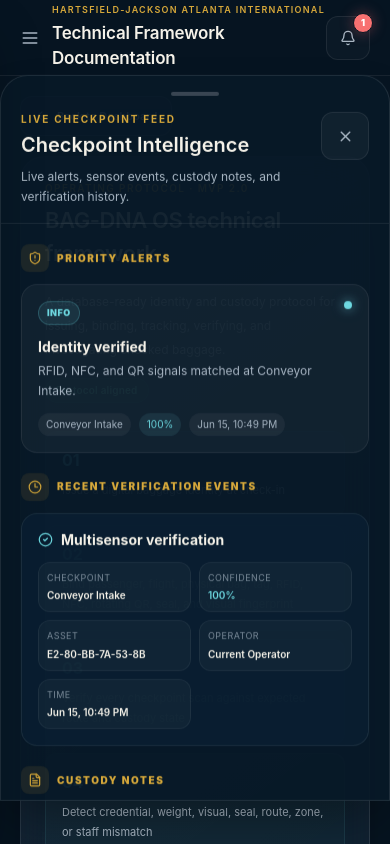
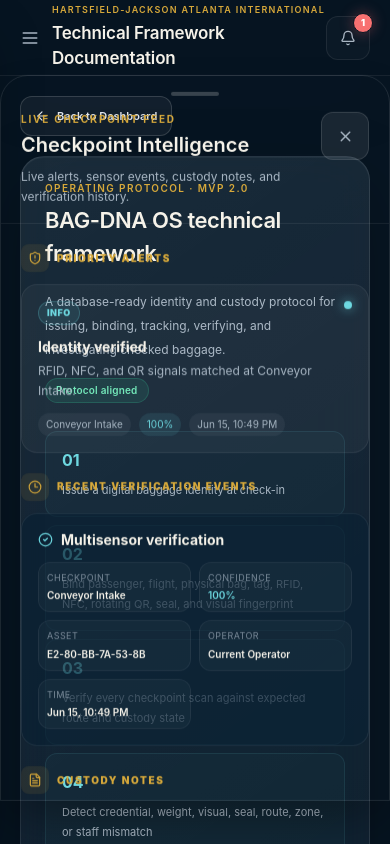
Before and after one commit to Omoluabi1003/bag-dna-os, a Next.js app: page /docs in a window 390 px wide. Shown: the top 844 px of the page. Built offline with nearby package versions, Linux system fonts and the light colour scheme.

Commit message:
Fix checkpoint intelligence close control

```diff
--- a/components/notifications/NotificationAlertCenter.tsx
+++ b/components/notifications/NotificationAlertCenter.tsx
@@ -104,8 +104,7 @@
     closeModal("checkpoint-alert-center");
   }
 
-  function handleCloseControl(event: React.MouseEvent<HTMLButtonElement> | React.PointerEvent<HTMLButtonElement>) {
-    event.preventDefault();
+  function handleCloseControl(event: React.MouseEvent<HTMLButtonElement>) {
     event.stopPropagation();
     closeAlertCenter();
   }
@@ -135,7 +134,7 @@
 
       <div
         aria-hidden={!isAlertCenterOpen}
-        className={`fixed inset-0 z-[70] bg-black/35 backdrop-blur-[2px] transition-opacity duration-[180ms] ${
+        className={`fixed inset-0 z-[70] bg-black/25 backdrop-blur-[1px] transition-opacity duration-[180ms] ${
           isAlertCenterOpen ? "pointer-events-auto opacity-100" : "pointer-events-none opacity-0"
         }`}
         onClick={closeAlertCenter}
@@ -147,7 +146,7 @@
         aria-hidden={!isAlertCenterOpen}
         inert={!isAlertCenterOpen ? true : undefined}
         aria-labelledby="checkpoint-intelligence-title"
-        className={`fixed inset-x-0 bottom-0 z-[80] max-h-[86vh] overflow-hidden overscroll-contain rounded-t-[28px] border border-white/[.10] bg-[#081927]/95 shadow-2xl shadow-black/40 backdrop-blur-2xl transition-transform duration-[180ms] md:inset-y-0 md:left-auto md:right-0 md:max-h-none md:w-[380px] md:rounded-l-[28px] md:rounded-r-none ${
+        className={`fixed inset-x-0 bottom-0 z-[90] max-h-[86vh] overflow-hidden overscroll-contain rounded-t-[28px] border border-white/[.10] bg-[#081927]/98 shadow-2xl shadow-black/40 backdrop-blur-2xl transition-transform duration-[180ms] md:inset-y-0 md:left-auto md:right-0 md:max-h-none md:w-[380px] md:rounded-l-[28px] md:rounded-r-none ${
           isAlertCenterOpen ? "pointer-events-auto translate-y-0 md:translate-x-0" : "pointer-events-none translate-y-full md:translate-x-full md:translate-y-0"
         }`}
         onClick={(event) => event.stopPropagation()}
@@ -169,8 +168,7 @@
                 type="button"
                 aria-label="Close checkpoint intelligence"
                 onClick={handleCloseControl}
-                onPointerDown={handleCloseControl}
-                className="relative z-10 grid h-12 w-12 shrink-0 touch-manipulation place-items-center rounded-xl border border-white/[.08] bg-white/[.04] text-mist transition hover:bg-white/[.08] hover:text-ivory active:scale-95 md:h-10 md:w-10"
+                className="relative z-[100] grid h-12 w-12 shrink-0 touch-manipulation place-items-center rounded-xl border border-white/[.12] bg-white/[.08] text-mist transition hover:bg-white/[.12] hover:text-ivory active:scale-95 md:h-10 md:w-10"
               >
                 <X size={17} />
               </button>
```
